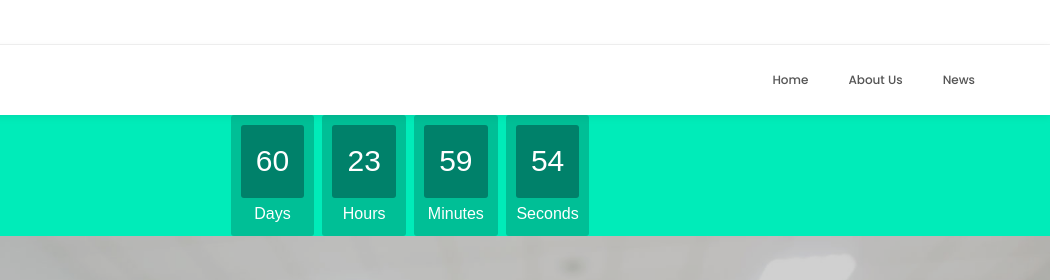
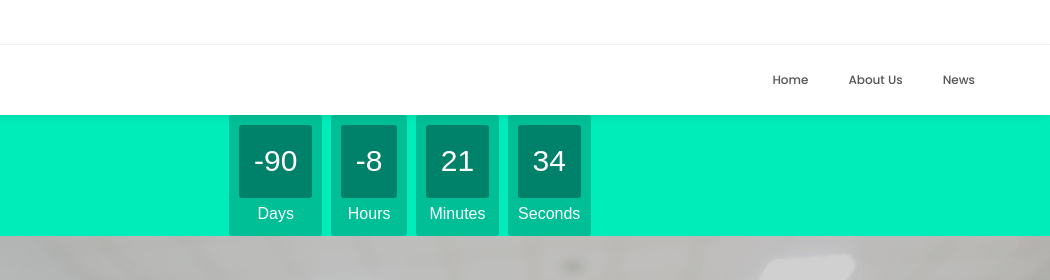
Before and after one commit to rendermanGL/Brit-med-holding-site, a plain HTML site: page index.html in a window 1280 px wide. Shown: the top 280 px of the page, 230-1280 px from the left. Drawn offline with Linux system fonts and the light colour scheme.

Commit message:
clock widget js final change

```diff
--- a/js/clockWidget.js
+++ b/js/clockWidget.js
@@ -37,20 +37,22 @@ function getTimeRemaining(endtime) {
     var timeinterval = setInterval(updateClock, 1000);
   }
 
-// var deadline = new Date(Date.parse(new Date()) + 66 * 24 * 60 * 60 * 1000);
-// if there's a cookie with the name myClock, use that value as the deadline
+
 if(document.cookie && document.cookie.match('myClock')){
-  // get deadline value from cookie
+
   var deadline = document.cookie.match(/(^|;)myClock=([^;]+)/)[2];
 }
 
-// otherwise, set a deadline 10 minutes from now and
-// save it in a cookie with that name
+
 else{
-  // create deadline 10 minutes from now
-  var timeInMinutes = 10;
-  var currentTime = Date.parse(new Date());
-  var deadline = new Date(currentTime + 61 * 24 * 60 * 60 * 1000);
+
+  var timeInMinutes = Date.parse(new Date('2018-07-31'));
+  // var currentTime = Date.parse(new Date());
+
+  var deadline = new Date(timeInMinutes);
+
+
+  console.log("Deadline : " + deadline);
 
   // store deadline in cookie for future reference
   document.cookie = 'myClock=' + deadline + '; path=/; domain=rendermangl.github.io';
--- a/js/custom.js
+++ b/js/custom.js
@@ -42,4 +42,5 @@
     // WOW ANIMATION
     new WOW({ mobile: false }).init();
 
+
 })(jQuery);
```
Also changed, not shown: index.html (+9 -0 lines), 1 other file.
